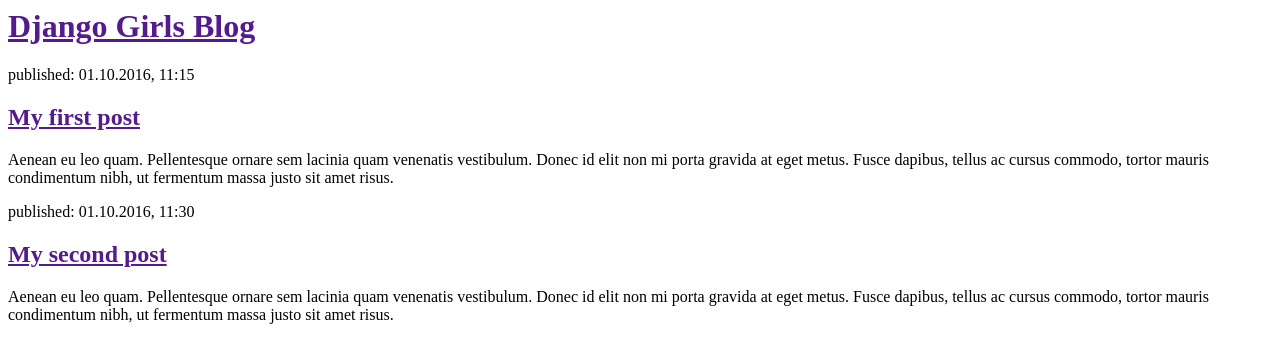
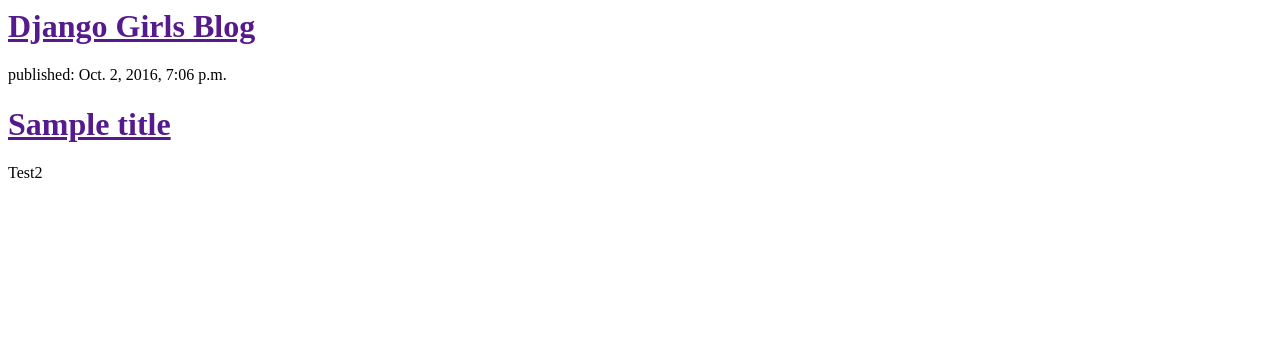
Before and after one commit to mkmic/my-first-blog, a Django app: page / in a window 1280 px wide. Shown: the top 363 px of the page. Run offline with Django 3.2, Linux system fonts and the light colour scheme; data comes from the database, SQL or seed files in the repository; both versions use the stored data as it was after the commit.

Commit message:
Modyfikacja szablonu, by pokazywał posty z bazy danych

```diff
--- a/blog/templates/blog/post_list.html
+++ b/blog/templates/blog/post_list.html
@@ -6,17 +6,12 @@
 		<div>
 			<h1><a href="">Django Girls Blog</a></h1>
 		</div>
-
+		{% for post in posts %}
 		<div>
-			<p>published: 01.10.2016, 11:15</p>
-			<h2><a href="">My first post</a></h2>
-			<p>Aenean eu leo quam. Pellentesque ornare sem lacinia quam venenatis vestibulum. Donec id elit non mi porta gravida at eget metus. Fusce dapibus, tellus ac cursus commodo, tortor mauris condimentum nibh, ut fermentum massa justo sit amet risus.</p>
+			<p> published: {{post.published_date}}</p>
+			<h1><a href="">{{post.title}}</a></h1>
+			<p>{{ post.text|linebreaksbr }}</p>
 		</div>
-
-		<div>
-			<p>published: 01.10.2016, 11:30</p>
-			<h2><a href="">My second post</a></h2>
-			<p>Aenean eu leo quam. Pellentesque ornare sem lacinia quam venenatis vestibulum. Donec id elit non mi porta gravida at eget metus. Fusce dapibus, tellus ac cursus commodo, tortor mauris condimentum nibh, ut fermentum massa justo sit amet risus.</p>
-		</div>
+		{% endfor %}
 	</body>
 </html>
--- a/blog/views.py
+++ b/blog/views.py
@@ -1,7 +1,8 @@
 from django.shortcuts import render
-
+from django.utils import timezone
+from .models import Post
 
 def post_list(request):
-    return render(request, 'blog/post_list.html', {})
-
+    posts = Post.objects.filter(published_date__lte=timezone.now()).order_by('published_date')
+    return render(request, 'blog/post_list.html', {'posts': posts})
 # Create your views here.
```
Also changed, not shown: db.sqlite3.
